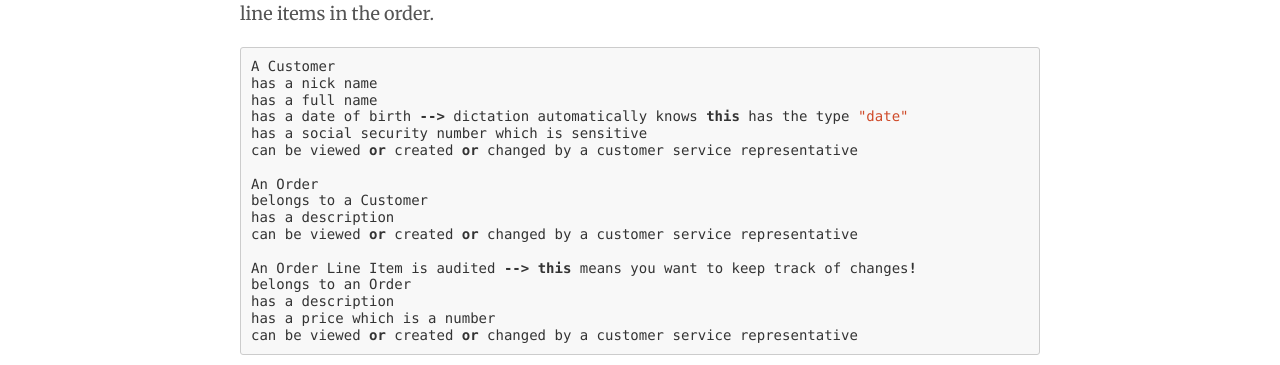
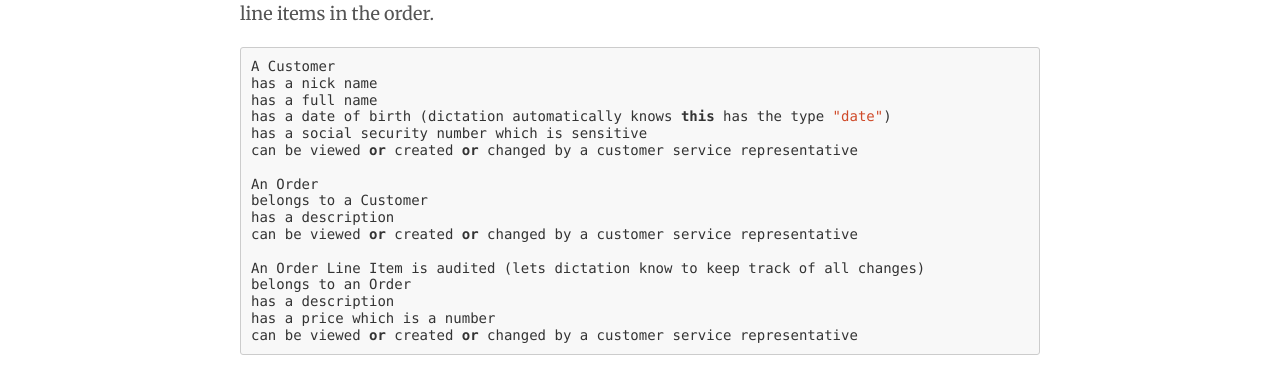
Before and after one commit to LucidTechnics/lucidtechnics.github.com, a Jekyll site: the page built from _posts/projects/0100-01-02-dictation.md, in a window 1280 px wide. Shown: the part 663-1028 px from the top of the page. Built offline with Jekyll 4.4.1, drawn with Linux system fonts in a browser that asks for light colours; nearby versions of some CDN libraries.

Commit message:
Updated _posts/projects/0100-01-02-dictation.md

```diff
--- a/_posts/projects/0100-01-02-dictation.md
+++ b/_posts/projects/0100-01-02-dictation.md
@@ -19,7 +19,7 @@ The best thing about Dictation is how easy it is to read and write. Our less tec
     A Customer
     has a nick name
     has a full name
-    has a date of birth --> dictation automatically knows this has the type "date"
+    has a date of birth (dictation automatically knows this has the type "date")
     has a social security number which is sensitive
     can be viewed or created or changed by a customer service representative
 
@@ -28,7 +28,7 @@ The best thing about Dictation is how easy it is to read and write. Our less tec
     has a description
     can be viewed or created or changed by a customer service representative
 
-    An Order Line Item is audited --> this means you want to keep track of changes!
+    An Order Line Item is audited (lets dictation know to keep track of all changes)
     belongs to an Order
     has a description
     has a price which is a number
```
